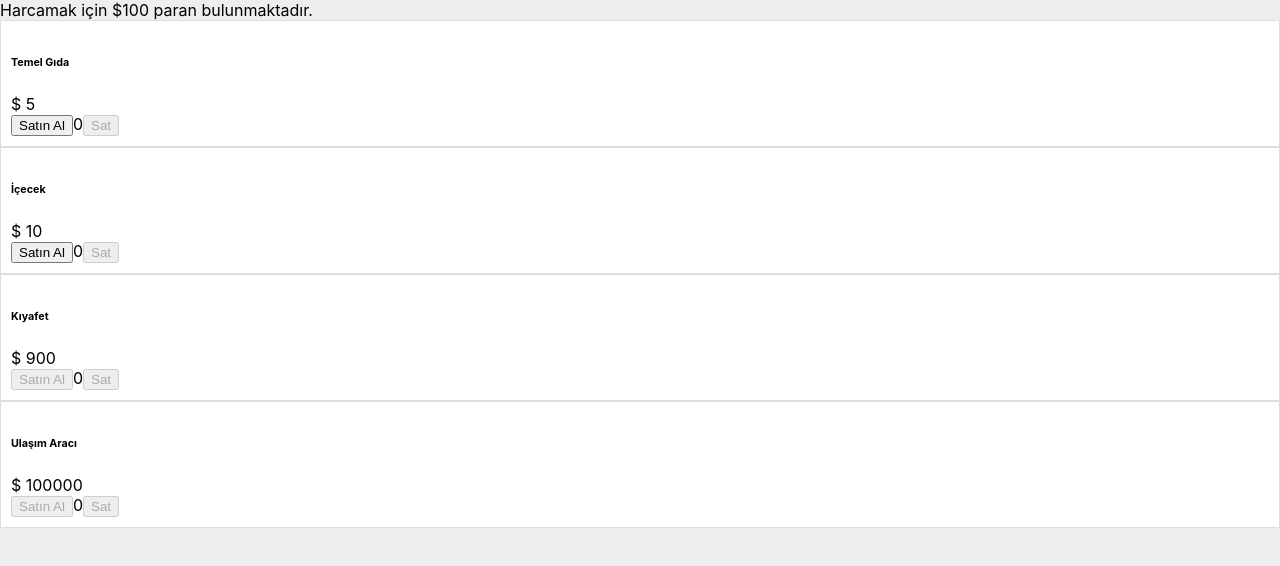
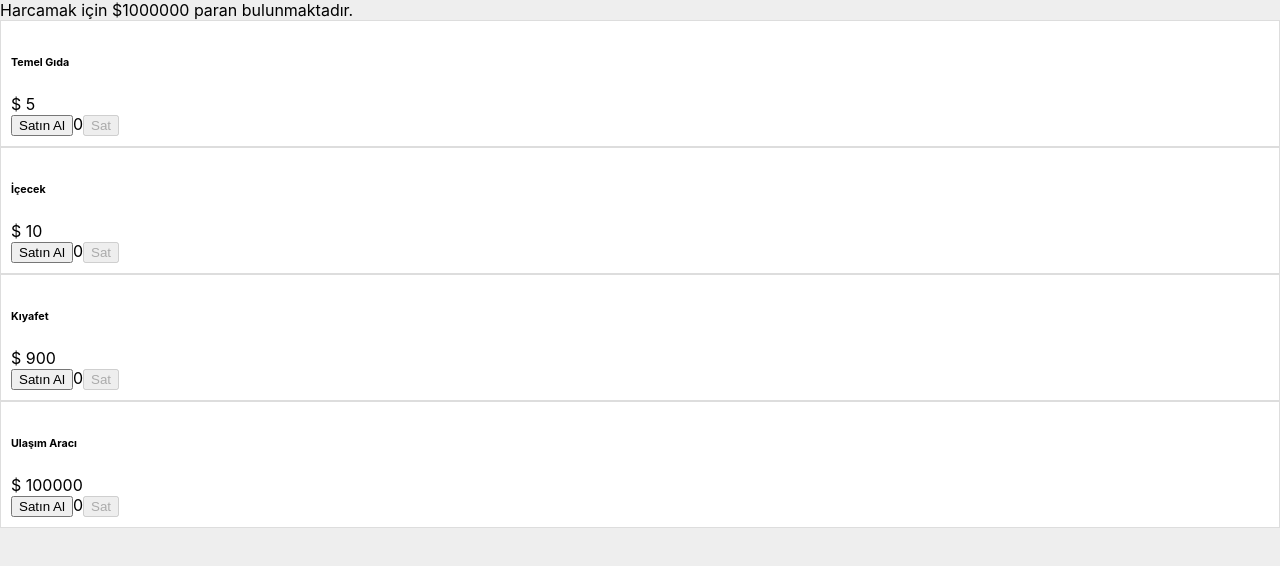
Before and after one commit to Onurakgull/react_moneyspend, a React (Create React App) app: page / in a window 1280 px wide. Shown: the top 566 px of the page. Built offline with nearby package versions, Linux system fonts and the light colour scheme.

Commit message:
Update App.js

```diff
--- a/src/App.js
+++ b/src/App.js
@@ -6,7 +6,7 @@ import Basket from './components/Basket';
 
 
 function App() {
-  const [money, setMoney]=useState(100);
+  const [money, setMoney]=useState(1000000);
   const [basket, setBasket]=useState([]);
   const [total, setTotal] = useState(0)
 
@@ -24,9 +24,11 @@ function App() {
     <>
 
      <Header total={total} money={money}/>
+     <div className='container products'>
      {product.map(product => (
        <Product total={total} money={money} key={product.id} product={ product } basket={basket} setBasket={setBasket}/>
      ))}
+       </div>
      {total > 0 && (
      <Basket resetButton={resetButton} product={product} basket={ basket } total={total}/>
      )}
```
